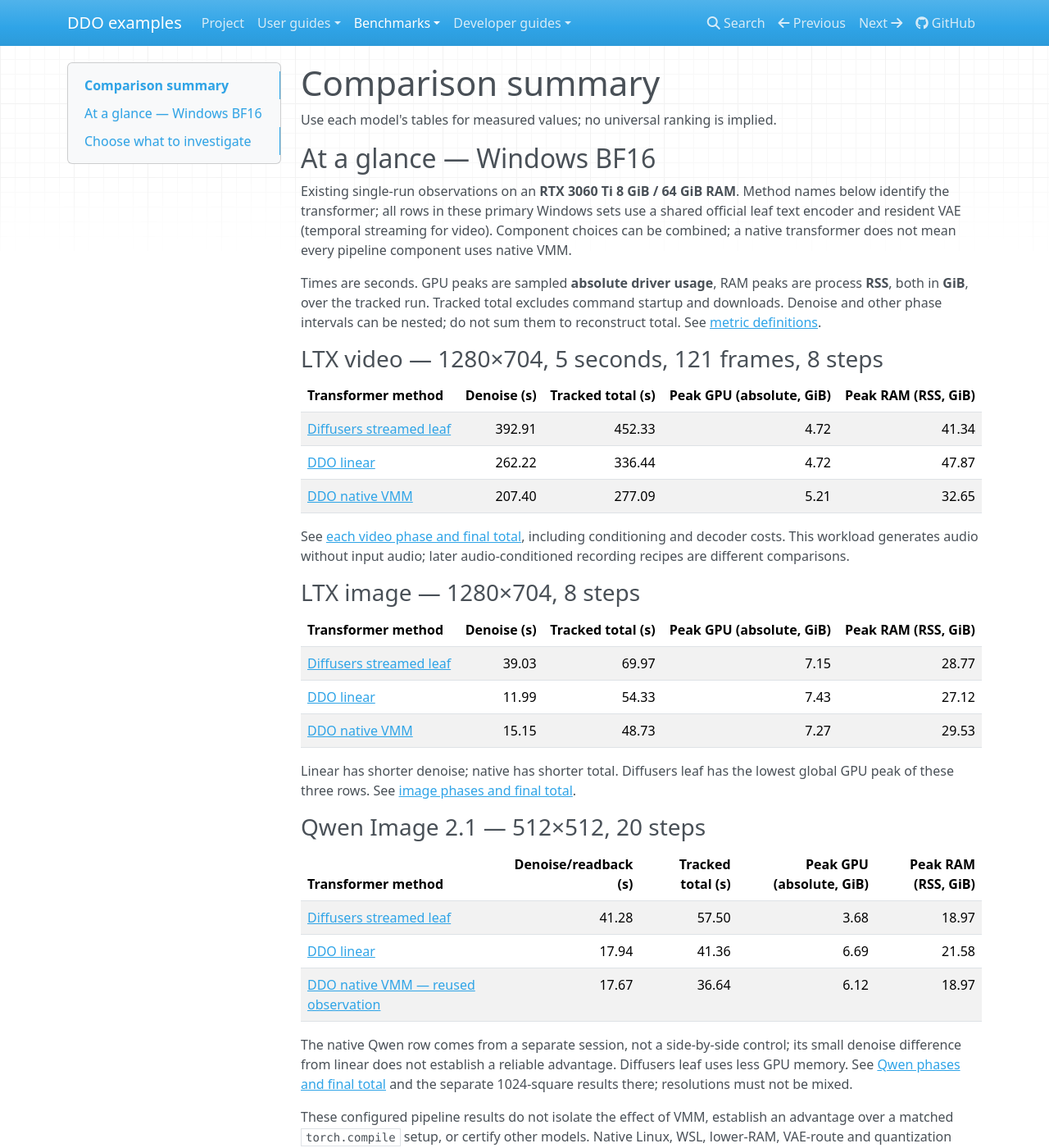
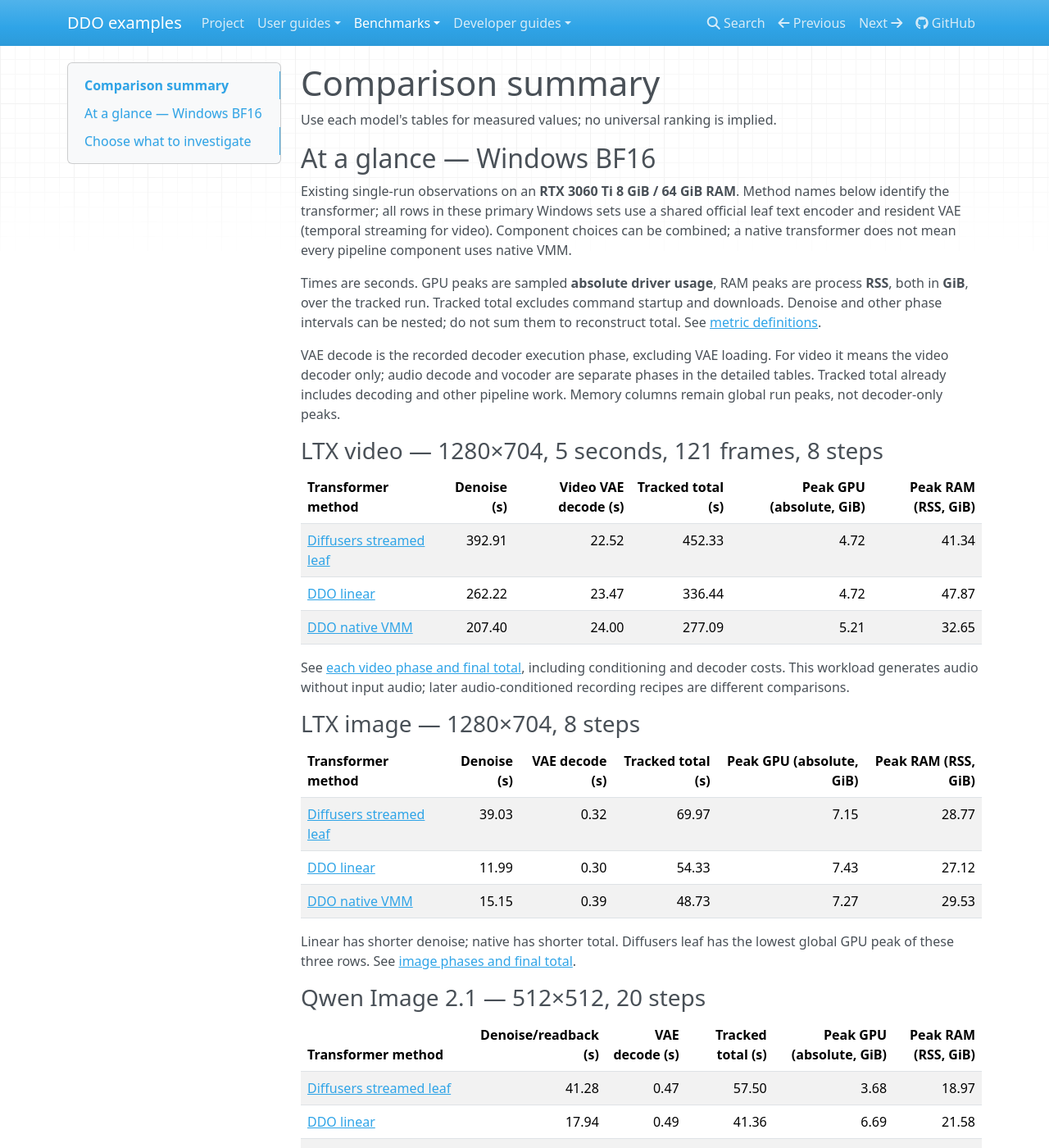
Before and after one commit to DEVAIEXP/ddo-examples, an MkDocs documentation site: the page built from docs/benchmarks/summary.md, in a window 1280 px wide and 1400 px high. Shown: the whole window at 82% size. Built offline with MkDocs 1.6.1, drawn with Linux system fonts in a browser that asks for light colours.

Commit message:
Include VAE decode latency in benchmark summary tables

```diff
--- a/docs/benchmarks/summary.md
+++ b/docs/benchmarks/summary.md
@@ -15,13 +15,18 @@
 command startup and downloads. Denoise and other phase intervals can be nested;
 do not sum them to reconstruct total. See [metric definitions](glossary.md).
 
+VAE decode is the recorded decoder execution phase, excluding VAE loading.
+For video it means the video decoder only; audio decode and vocoder are separate
+phases in the detailed tables. Tracked total already includes decoding and other
+pipeline work. Memory columns remain global run peaks, not decoder-only peaks.
+
 ### LTX video — 1280×704, 5 seconds, 121 frames, 8 steps
 
-| Transformer method | Denoise (s) | Tracked total (s) | Peak GPU (absolute, GiB) | Peak RAM (RSS, GiB) |
-| --- | ---: | ---: | ---: | ---: |
-| [Diffusers streamed leaf](ltx23-video-details.md#windows-leaf) | 392.91 | 452.33 | 4.72 | 41.34 |
-| [DDO linear](ltx23-video-details.md#windows-linear) | 262.22 | 336.44 | 4.72 | 47.87 |
-| [DDO native VMM](ltx23-video-details.md#windows-native) | 207.40 | 277.09 | 5.21 | 32.65 |
+| Transformer method | Denoise (s) | Video VAE decode (s) | Tracked total (s) | Peak GPU (absolute, GiB) | Peak RAM (RSS, GiB) |
+| --- | ---: | ---: | ---: | ---: | ---: |
+| [Diffusers streamed leaf](ltx23-video-details.md#windows-leaf) | 392.91 | 22.52 | 452.33 | 4.72 | 41.34 |
+| [DDO linear](ltx23-video-details.md#windows-linear) | 262.22 | 23.47 | 336.44 | 4.72 | 47.87 |
+| [DDO native VMM](ltx23-video-details.md#windows-native) | 207.40 | 24.00 | 277.09 | 5.21 | 32.65 |
 
 See [each video phase and final total](ltx23-video.md#windows-bf16), including
 conditioning and decoder costs. This workload generates audio without input
@@ -29,22 +34,22 @@
 
 ### LTX image — 1280×704, 8 steps
 
-| Transformer method | Denoise (s) | Tracked total (s) | Peak GPU (absolute, GiB) | Peak RAM (RSS, GiB) |
-| --- | ---: | ---: | ---: | ---: |
-| [Diffusers streamed leaf](ltx23-image-details.md#windows-leaf) | 39.03 | 69.97 | 7.15 | 28.77 |
-| [DDO linear](ltx23-image-details.md#windows-linear) | 11.99 | 54.33 | 7.43 | 27.12 |
-| [DDO native VMM](ltx23-image-details.md#windows-native) | 15.15 | 48.73 | 7.27 | 29.53 |
+| Transformer method | Denoise (s) | VAE decode (s) | Tracked total (s) | Peak GPU (absolute, GiB) | Peak RAM (RSS, GiB) |
+| --- | ---: | ---: | ---: | ---: | ---: |
+| [Diffusers streamed leaf](ltx23-image-details.md#windows-leaf) | 39.03 | 0.32 | 69.97 | 7.15 | 28.77 |
+| [DDO linear](ltx23-image-details.md#windows-linear) | 11.99 | 0.30 | 54.33 | 7.43 | 27.12 |
+| [DDO native VMM](ltx23-image-details.md#windows-native) | 15.15 | 0.39 | 48.73 | 7.27 | 29.53 |
 
 Linear has shorter denoise; native has shorter total. Diffusers leaf has the
 lowest global GPU peak of these three rows. See [image phases and final total](ltx23-image.md#windows-bf16).
 
 ### Qwen Image 2.1 — 512×512, 20 steps
 
-| Transformer method | Denoise/readback (s) | Tracked total (s) | Peak GPU (absolute, GiB) | Peak RAM (RSS, GiB) |
-| --- | ---: | ---: | ---: | ---: |
-| [Diffusers streamed leaf](qwen-image-21-details.md#windows-leaf) | 41.28 | 57.50 | 3.68 | 18.97 |
-| [DDO linear](qwen-image-21-details.md#windows-linear) | 17.94 | 41.36 | 6.69 | 21.58 |
-| [DDO native VMM — reused observation](qwen-image-21-details.md#windows-native) | 17.67 | 36.64 | 6.12 | 18.97 |
+| Transformer method | Denoise/readback (s) | VAE decode (s) | Tracked total (s) | Peak GPU (absolute, GiB) | Peak RAM (RSS, GiB) |
+| --- | ---: | ---: | ---: | ---: | ---: |
+| [Diffusers streamed leaf](qwen-image-21-details.md#windows-leaf) | 41.28 | 0.47 | 57.50 | 3.68 | 18.97 |
+| [DDO linear](qwen-image-21-details.md#windows-linear) | 17.94 | 0.49 | 41.36 | 6.69 | 21.58 |
+| [DDO native VMM — reused observation](qwen-image-21-details.md#windows-native) | 17.67 | 0.47 | 36.64 | 6.12 | 18.97 |
 
 The native Qwen row comes from a separate session, not a side-by-side control;
 its small denoise difference from linear does not establish a reliable advantage.
```
Also changed, not shown: README.md (+8 -5 lines).
